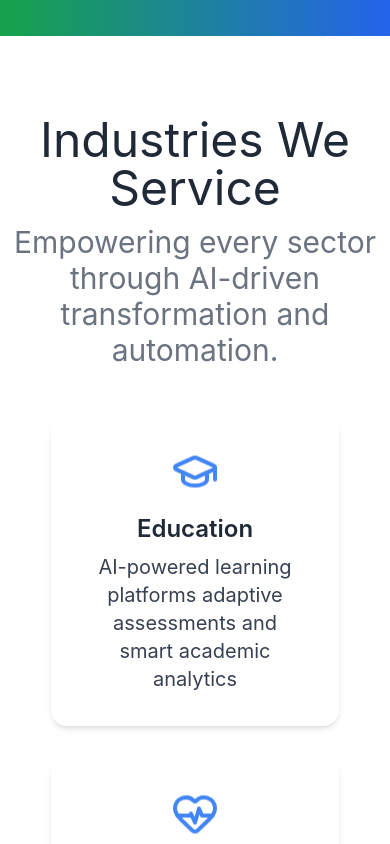
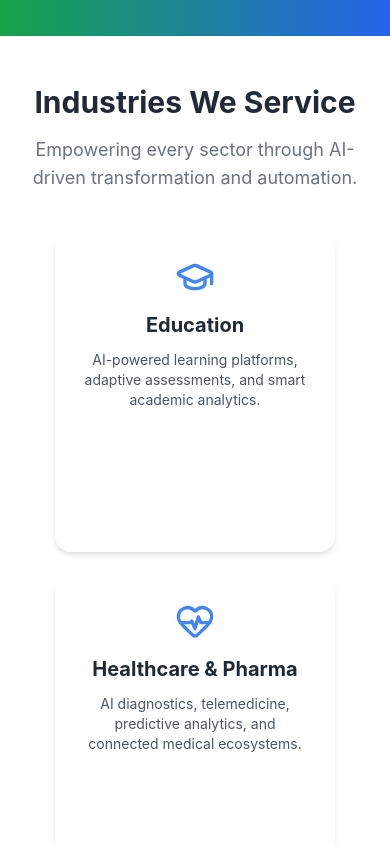
Before and after one commit to Gaintclout/Gaint-Official-Website, a React (Vite) app: page / in a window 390 px wide. Shown: the part 1600-2444 px from the top of the page. Built offline with nearby package versions, Linux system fonts and the light colour scheme.

Commit message:
made responsive industries we serve

```diff
--- a/src/Pages/Home.jsx
+++ b/src/Pages/Home.jsx
@@ -331,96 +331,98 @@ export default function Home() {
 
       {/* ---------------- SERVICES ---------------- */}
       {/* ---------------- INDUSTRIES WE SERVICE (BLUE THEME) ---------------- */}
-      <section id="services" className="py-20 bg-transparent backdrop-blur-0">
+      <section id="services" className="py-12 md:py-20 bg-transparent backdrop-blur-0">
   {/* Heading */}
-        <div className="text-center mb-12" data-aos="fade-up">
-          <h3 className="text-5xl  text-gray-800 mb-3">
+  <div className="text-center mb-10 md:mb-16 px-4" data-aos="fade-up">
+    <h3 className="text-3xl md:text-5xl font-bold text-gray-800 mb-4">
       Industries We Service
-
     </h3>
-          <p className="text-gray-500 text-3xl">
+    <p className="text-lg md:text-2xl text-gray-500 max-w-3xl mx-auto">
       Empowering every sector through AI-driven transformation and automation.
     </p>
   </div>
 
-        {/* Industries Grid - 4 per row */}
-        <div className="grid grid-cols-1 sm:grid-cols-2 lg:grid-cols-5 gap-8 px-6 md:px-20 place-items-center">
+  {/* Industries Grid */}
+  {/* Responsive Breakdown:
+      - Default: 1 column (mobile)
+      - sm: 2 columns (tablets)
+      - lg: 3 columns (small laptops)
+      - xl: 5 columns (large desktops)
+  */}
+  <div className="grid grid-cols-1 sm:grid-cols-2 lg:grid-cols-3 xl:grid-cols-5 gap-6 md:gap-8 px-6 md:px-12 lg:px-20 place-items-center">
     {[
       {
-              icon: <GraduationCap className="w-12 h-12 text-[#4285F4] transition-transform duration-300 group-hover:scale-110 group-hover:text-blue-500  " />,
+        icon: <GraduationCap className="w-10 h-10 md:w-12 md:h-12 text-[#4285F4] transition-transform duration-300 group-hover:scale-110 group-hover:text-blue-500" />,
         title: "Education",
-              desc: "AI-powered learning platforms adaptive assessments  and smart academic analytics",
+        desc: "AI-powered learning platforms, adaptive assessments, and smart academic analytics.",
       },
       {
-              icon: <HeartPulse className="w-12 h-12 text-[#4285F4] transition-transform duration-300 group-hover:scale-110 group-hover:text-blue-500" />,
+        icon: <HeartPulse className="w-10 h-10 md:w-12 md:h-12 text-[#4285F4] transition-transform duration-300 group-hover:scale-110 group-hover:text-blue-500" />,
         title: "Healthcare & Pharma",
-              desc: "AI diagnostics  telemedicine  predictive analytics  and connected medical ecosystems",
+        desc: "AI diagnostics, telemedicine, predictive analytics, and connected medical ecosystems.",
       },
       {
-              icon: <Landmark className="w-12 h-12 text-[#4285F4] transition-transform duration-300 group-hover:scale-110 group-hover:text-blue-500" />,
+        icon: <Landmark className="w-10 h-10 md:w-12 md:h-12 text-[#4285F4] transition-transform duration-300 group-hover:scale-110 group-hover:text-blue-500" />,
         title: "Public Sector",
-              desc: "Smart governance  digital citizen services  and policy analytics using AI ",
+        desc: "Smart governance, digital citizen services, and policy analytics using AI.",
       },
       {
-              icon: <Map className="w-12 h-12 text-[#4285F4] transition-transform duration-300 group-hover:scale-110 group-hover:text-blue-500" />,
+        icon: <Map className="w-10 h-10 md:w-12 md:h-12 text-[#4285F4] transition-transform duration-300 group-hover:scale-110 group-hover:text-blue-500" />,
         title: "GIS",
-              desc: "AI-driven exploration, pipeline monitoring, predictive maintenance, and energy optimization systems",
+        desc: "AI-driven exploration, pipeline monitoring, and energy optimization systems.",
       },
       {
-              icon: <BarChart className="w-12 h-12 text-[#4285F4] transition-transform duration-300 group-hover:scale-110 group-hover:text-blue-500" />,
+        icon: <BarChart className="w-10 h-10 md:w-12 md:h-12 text-[#4285F4] transition-transform duration-300 group-hover:scale-110 group-hover:text-blue-500" />,
         title: "Data Analytics",
-              desc: "Advanced data insights, business intelligence dashboards, predictive analytics, and decision automation",
+        desc: "Advanced data insights, BI dashboards, and decision automation.",
       },
       {
-              icon: <Briefcase className="w-12 h-12 text-[#4285F4] transition-transform duration-300 group-hover:scale-110 group-hover:text-blue-500" />,
+        icon: <Briefcase className="w-10 h-10 md:w-12 md:h-12 text-[#4285F4] transition-transform duration-300 group-hover:scale-110 group-hover:text-blue-500" />,
         title: "Professional Services",
-              desc: "Workflow optimization  document AI and smart client management systems ",
+        desc: "Workflow optimization, document AI, and smart client management systems.",
       },
       {
-              icon: <Clapperboard className="w-12 h-12 text-[#4285F4] transition-transform duration-300 group-hover:scale-110 group-hover:text-blue-500" />,
+        icon: <Clapperboard className="w-10 h-10 md:w-12 md:h-12 text-[#4285F4] transition-transform duration-300 group-hover:scale-110 group-hover:text-blue-500" />,
         title: "Media & Entertainment",
-              desc: "Content recommendation  media automation  and AI-driven audience insights ",
+        desc: "Content recommendation, media automation, and AI-driven audience insights.",
       },
       {
-              icon: <ShoppingBag className="w-12 h-12 text-[#4285F4] transition-transform duration-300 group-hover:scale-110 group-hover:text-blue-500" />,
+        icon: <ShoppingBag className="w-10 h-10 md:w-12 md:h-12 text-[#4285F4] transition-transform duration-300 group-hover:scale-110 group-hover:text-blue-500" />,
         title: "Retail",
-              desc: "AI-driven personalization  inventory forecasting  and sentiment-based engagement ",
+        desc: "AI-driven personalization, inventory forecasting, and sentiment engagement.",
       },
       {
-              icon: <Building2 className="w-12 h-12 text-[#4285F4] transition-transform duration-300 group-hover:scale-110 group-hover:text-blue-500" />,
+        icon: <Building2 className="w-10 h-10 md:w-12 md:h-12 text-[#4285F4] transition-transform duration-300 group-hover:scale-110 group-hover:text-blue-500" />,
         title: "Real Estate",
-              desc: "AI property valuation  virtual tours  and predictive real estate analytics ",
+        desc: "AI property valuation, virtual tours, and predictive real estate analytics.",
       },
       {
-              icon: <Factory className="w-12 h-12 text-[#4285F4] transition-transform duration-300 group-hover:scale-110 group-hover:text-blue-500" />,
+        icon: <Factory className="w-10 h-10 md:w-12 md:h-12 text-[#4285F4] transition-transform duration-300 group-hover:scale-110 group-hover:text-blue-500" />,
         title: "Manufacturing",
-              desc: "Smart factory automation  robotics integration  and predictive maintenance ",
+        desc: "Smart factory automation, robotics integration, and predictive maintenance.",
       }
-
-
-
-
-
     ].map((industry, i) => (
       <div
         key={i}
         data-aos="fade-up"
-              data-aos-delay={i * 100}
-              className="group relative backdrop-blur-sm bg-white/20 border border-white/30 rounded-2xl shadow-md w-72 text-center p-8 hover:scale-105 hover:shadow-blue-300 transition-all overflow-hidden"
+        data-aos-delay={i * 50}
+        className="group relative backdrop-blur-sm bg-white/20 border border-white/30 rounded-2xl shadow-md w-full max-w-[280px] min-h-[320px] text-center p-6 md:p-8 hover:scale-105 hover:shadow-blue-300/50 transition-all duration-300 overflow-hidden flex flex-col items-center"
       >
         {/* Blue Glow Layer */}
-              <div className="absolute inset-0 opacity-0 group-hover:opacity-100 transition-all duration-500 blur-2xl bg-[#4285F4]/25"></div>
+        <div className="absolute inset-0 opacity-0 group-hover:opacity-100 transition-opacity duration-500 blur-2xl bg-[#4285F4]/10 pointer-events-none"></div>
 
         {/* Icon */}
-              <div className="flex justify-center mb-4 relative z-10 animate-float">
+        <div className="flex justify-center mb-4 relative z-10">
           {industry.icon}
         </div>
 
         {/* Content */}
-              <h4 className="font-semibold text-2xl mb-2 text-gray-800 relative z-10 text-century gothic">
+        <h4 className="font-bold text-xl md:text-2xl mb-3 text-gray-800 relative z-10 leading-tight">
           {industry.title}
         </h4>
-              <p className="text-gray-700 text-xl relative z-10 text-century gothic">{industry.desc}</p>
+        <p className="text-gray-600 text-sm md:text-base relative z-10 flex-grow">
+          {industry.desc}
+        </p>
       </div>
     ))}
   </div>
```
Lines whose indentation alone changed are shown as unchanged.
